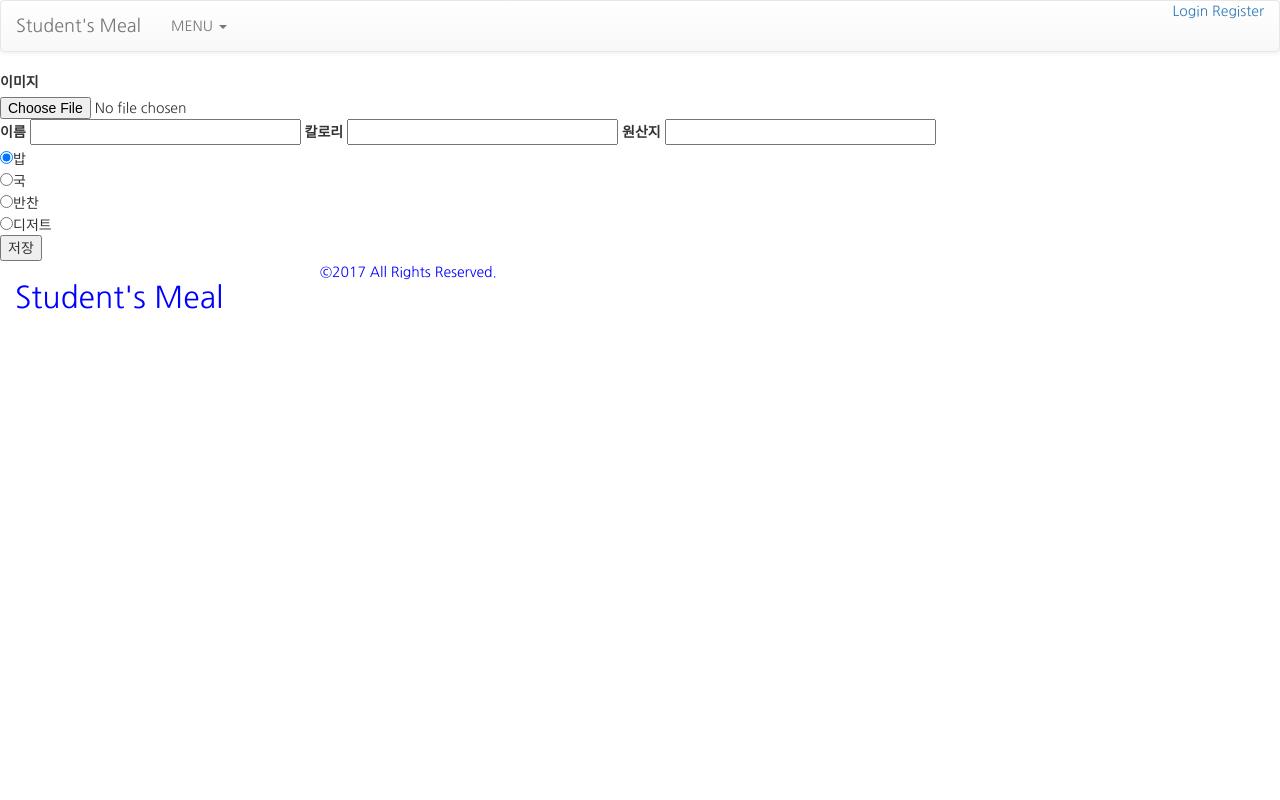
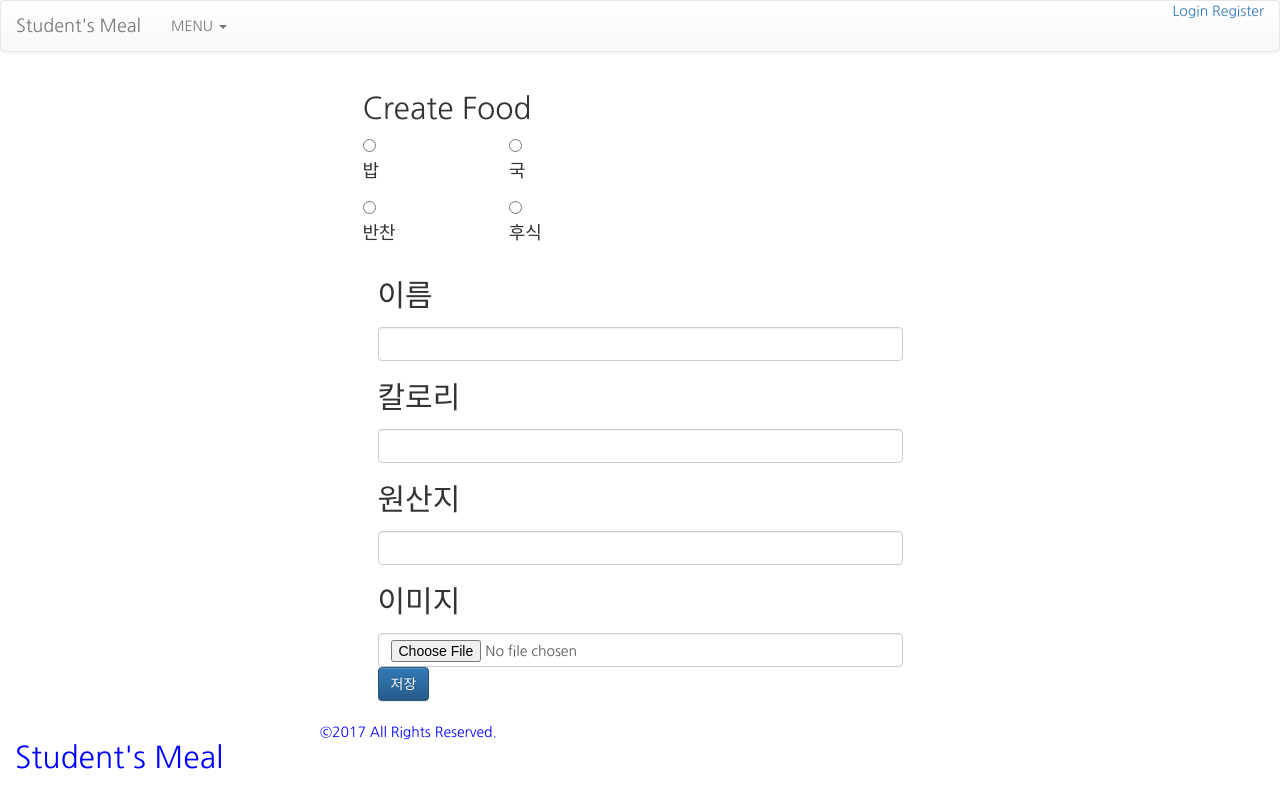
Before and after one commit to jupiny/MIDASChallenge2017, a Django app: template midas_web_solution/templates/food/new.html in a window 1280 px wide. Run offline with Django 3.2, Linux system fonts and the light colour scheme; the template is opened without the code that fills it, so the values that code supplies are empty; some libraries are stand-ins or nearby versions.

Commit message:
[ysKim] Create Food html form수정

```diff
--- a/midas_web_solution/templates/food/new.html
+++ b/midas_web_solution/templates/food/new.html
@@ -1,21 +1,73 @@
 {% extends "base.html" %}
 {% block title %}음식 생성{% endblock title %}
 {% block content %}
-<form action="{% url "food:create" %}" method="POST" enctype="multipart/form-data">
-  {% csrf_token %}
-  <label for="">이미지</label>
-  <input type="file" name="image">
-  <label for="">이름</label>
-  <input type="text" name="name">
-  <label for="">칼로리</label>
-  <input type="number" name="calorie" min=0>
-  <label for="">원산지</label>
-  <input type="text" name="origin">
-  <br>
-  <input type="radio" name="food_type" value="1" checked>밥<br>
-  <input type="radio" name="food_type" value="2" >국<br>
-  <input type="radio" name="food_type" value="3" >반찬<br>
-  <input type="radio" name="food_type" value="4" >디저트<br>
-  <input type="submit" value="저장" />
-</form>
+    <div class="container content md-margin-bottom-40">
+        <div class="row">
+            <div class="col-md-6 col-md-offset-3 col-sm-8 col-sm-offset-2">
+                <form action="{% url "food:create" %}" method="POST" enctype="multipart/form-data">
+                    {% csrf_token %}
+                    <div class="funkyradio">
+                        <div class="reg-header">
+                            <h2>Create Food</h2>
+                        </div>
+                        <div class="row">
+                            <div class="col-md-3 funkyradio-default">
+                                <input type="radio" name="food_type" value="1" class="radio" id="radio1"
+                                       {% if food.food_type == 1 %}checked{% endif %}>
+                                <label for="radio1"><h4>밥</h4></label>
+                            </div>
+
+                            <div class="col-md-3 funkyradio-default">
+                                <input type="radio" name="food_type" value="2" class="radio" id="radio2"
+                                       {% if food.food_type == 2 %}checked{% endif %}>
+                                <label for="radio2"><h4>국</h4></label>
+                            </div>
+                        </div>
+
+                        <div class="row">
+                            <div class="col-md-3 funkyradio-default">
+                                <input type="radio" name="food_type" value="3" class="radio" id="radio3"
+                                       {% if food.food_type == 3 %}checked{% endif %}>
+                                <label for="radio3"><h4>반찬</h4></label>
+                            </div>
+
+                            <div class="col-md-3 funkyradio-default">
+                                <input type="radio" name="food_type" value="4" class="radio" id="radio4"
+                                       {% if food.food_type == 4 %}checked{% endif %}>
+                                <label for="radio4"><h4>후식</h4></label>
+                            </div>
+                        </div>
+
+                    </div>
+
+                    <div class="col-md-12">
+                        <label for="name"><h2>이름</h2></label>
+                        <input type="text" class="form-control" id="name" name="name" value="{{ food.name }}">
+                    </div>
+
+                    <div class="col-md-12">
+                        <label for="calorie"><h2>칼로리</h2></label>
+                        <input type="number" class="form-control " id="calorie" name="calorie" min=0
+                               value="{{ food.calorie }}">
+                    </div>
+
+                    <div class="col-md-12">
+                        <label for="origin"><h2>원산지</h2></label>
+                        <input type="text" class="form-control " id="origin" name="origin" value="{{ food.origin }}">
+                    </div>
+
+                    <div class="col-md-12">
+                        <label for="image"><h2>이미지</h2></label>
+                        <input type="file" class="form-control" id="image" name="image">
+                    </div>
+                    <br>
+                    <div class="col-md-12">
+                        <input type="submit" class="btn btn-primary" value="저장"/>
+                    </div>
+                </form>
+            </div>
+        </div>
+    </div>
+    <br>
+
 {% endblock content %}
```
